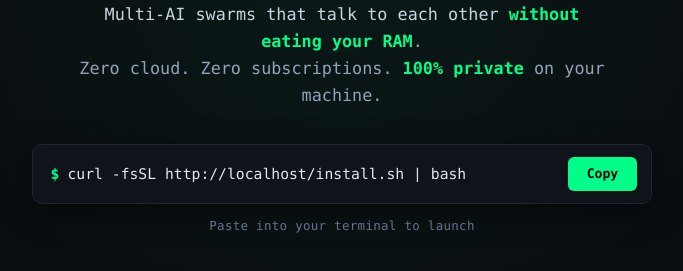
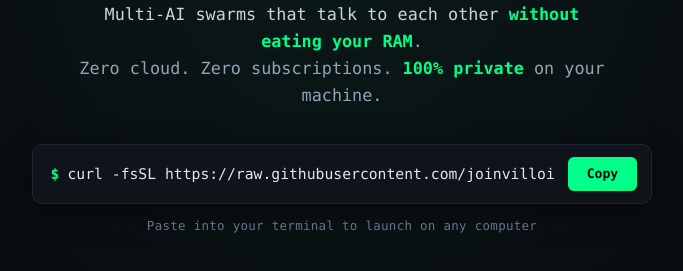
Before and after one commit to joinvilloic57-arch/ColibriStream, a plain HTML site: page index.html in a window 1280 px wide. Shown: the part 333-604 px from the top of the page, without its empty margins (298-981 px from the left). Drawn offline with Linux system fonts and the light colour scheme.

Commit message:
fix(web): use universal public open-source GitHub install command for worldwide access

```diff
--- a/index.html
+++ b/index.html
@@ -155,30 +155,26 @@
     <div class="command-box">
       <div class="command-text" id="cmdText">
         <span class="prompt-sym">$</span>
-        <span>curl -fsSL https://colibristream.run | bash</span>
+        <span>curl -fsSL https://raw.githubusercontent.com/joinvilloic57/colibristream/main/install.sh | bash</span>
       </div>
       <button class="copy-btn" id="copyBtn" onclick="copyCommand()">Copy</button>
     </div>
 
-    <p class="caption">Paste into your terminal to launch</p>
+    <p class="caption">Paste into your terminal to launch on any computer</p>
   </div>
 
   <script>
-    // Dynamically adapt the command to the current host if running locally
+    const PUBLIC_INSTALL_CMD = "curl -fsSL https://raw.githubusercontent.com/joinvilloic57/colibristream/main/install.sh | bash";
+
     function getCommand() {
-      const origin = window.location.origin;
-      if (origin && (origin.includes("localhost") || origin.includes("10.0.") || origin.includes("127.0.0.1") || origin.includes(":8888"))) {
-        return `curl -fsSL ${origin}/install.sh | bash`;
-      }
-      return "curl -fsSL https://colibristream.run | bash";
+      return PUBLIC_INSTALL_CMD;
     }
 
-    // Set command on load
+    // Set universal command on load
     document.addEventListener("DOMContentLoaded", () => {
-      const cmd = getCommand();
       const codeSpan = document.querySelector("#cmdText span:last-child");
       if (codeSpan) {
-        codeSpan.innerText = cmd;
+        codeSpan.innerText = PUBLIC_INSTALL_CMD;
       }
     });
 
```
Also changed, not shown: web/index.html (+7 -11 lines), 3 other files.
